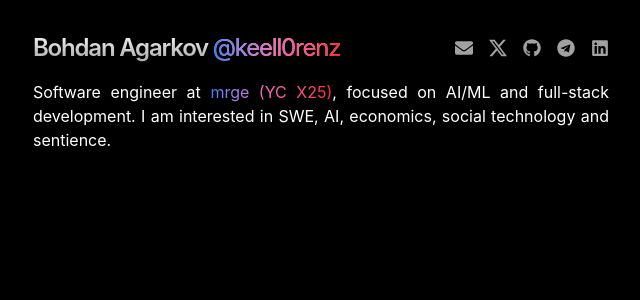
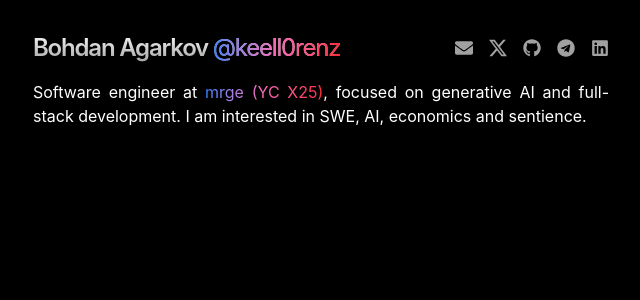
Before and after one commit to keell0renz/visitcard, a Next.js app: page / in a window 1280 px wide. Shown: the top 300 px of the page, without its empty margins (319-959 px from the left). Built offline with nearby package versions, Linux system fonts and the light colour scheme.

Commit message:
Update page content to reflect focus on generative AI and streamline interests in SWE, AI, economics, and sentience.

```diff
--- a/app/page.tsx
+++ b/app/page.tsx
@@ -31,8 +31,8 @@ export default function Page() {
         >
           mrge (YC X25)
         </a>
-        {`, focused on AI/ML and full-stack development.
-        I am interested in SWE, AI, economics, social technology and sentience.`}
+        {`, focused on generative AI and full-stack development.
+        I am interested in SWE, AI, economics and sentience.`}
       </p>
     </section>
   );
```
